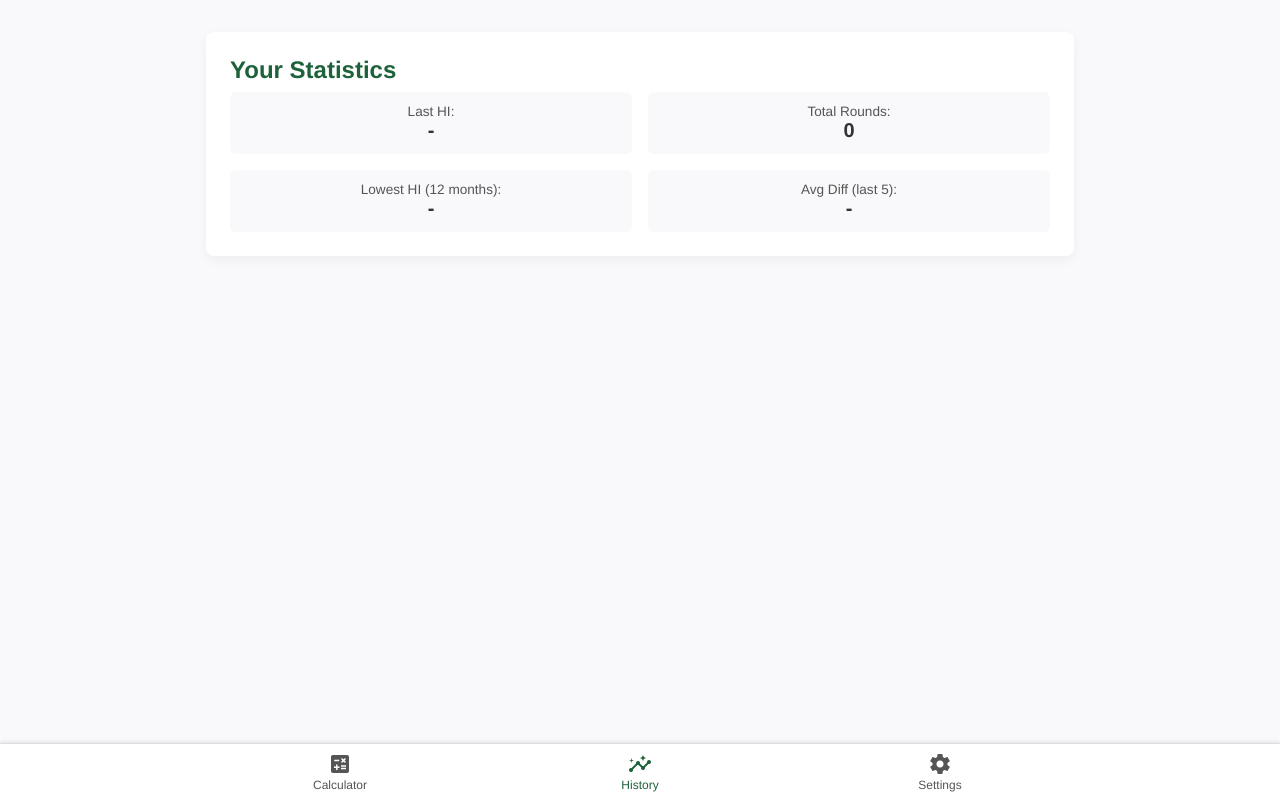
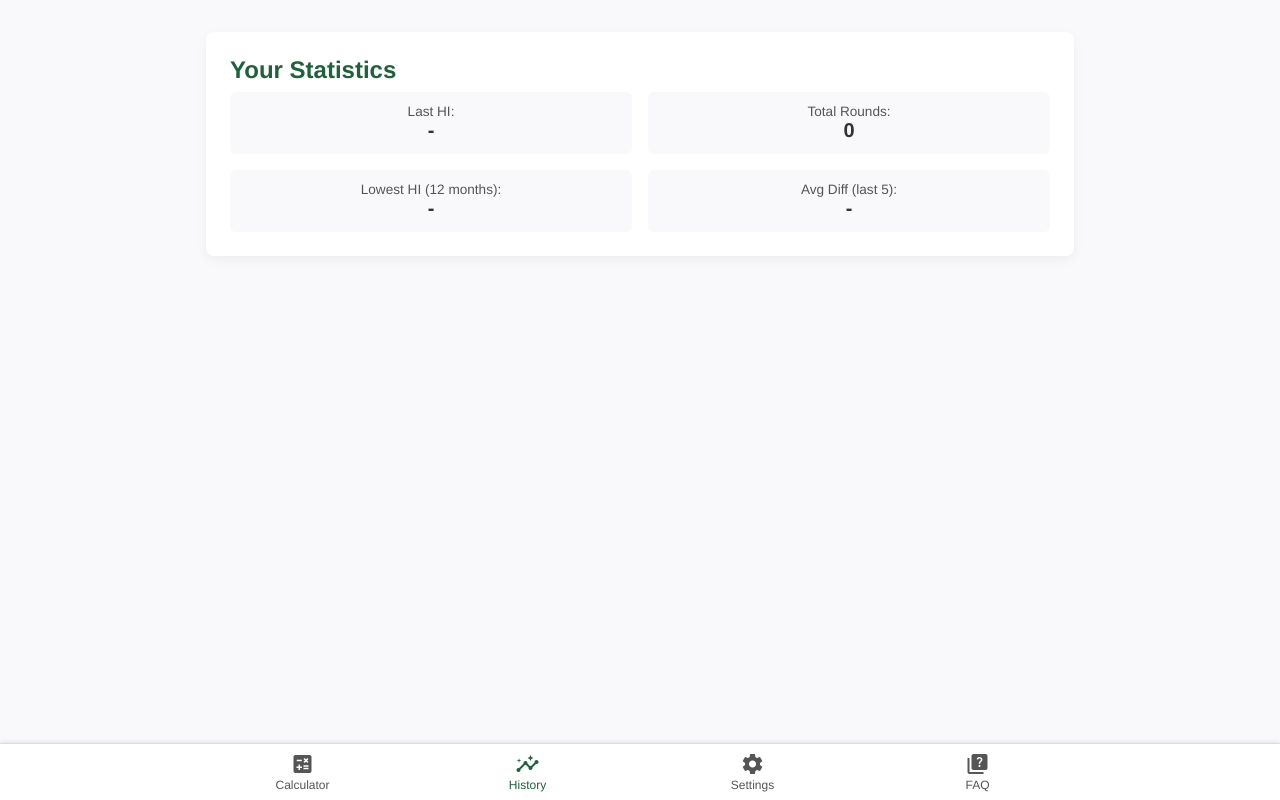
Before and after one commit to bri-b-dev/handycap, a Vue app: page /history in a window 1280 px wide. Built offline with nearby package versions, Linux system fonts and the light colour scheme.

Commit message:
reintroduce faq

```diff
--- a/src/App.vue
+++ b/src/App.vue
@@ -19,6 +19,10 @@
       <router-link to="/settings" class="nav-item" active-class="active">
         <span class="material-icons">settings</span>
         <span>{{ $t('navSettings') }}</span>
+      </router-link>
+      <router-link to="/faq" class="nav-item" active-class="active">
+        <span class="material-icons">quiz</span>
+        <span>{{ $t('navFaq') }}</span>
       </router-link>
     </div>
   </nav>
--- a/src/main.ts
+++ b/src/main.ts
@@ -291,6 +291,7 @@ const messages = {
     close: 'Close',
     diffShort: 'SD',
 detailTitle: "Round-details",
+navFaq: 'FAQ',
 
   },
   de: {
@@ -573,6 +574,7 @@ detailTitle: "Round-details",
     slopeShort: 'Slope',
   detailTitle: "Details zur Runde",
   close: 'Schließen',
+navFaq: 'FAQ',
 
 
   },
--- a/src/components/FAQ.vue
+++ b/src/views/FAQ.vue
@@ -13,7 +13,7 @@
 <script setup>
 import { computed } from 'vue'
 import { useI18n } from 'vue-i18n'
-import FaqItem from './FaqItem.vue'
+import FaqItem from '@/components/FaqItem.vue'
 
 const { t } = useI18n()
 
```
Also changed, not shown: src/router/index.ts (+8 -5 lines).
